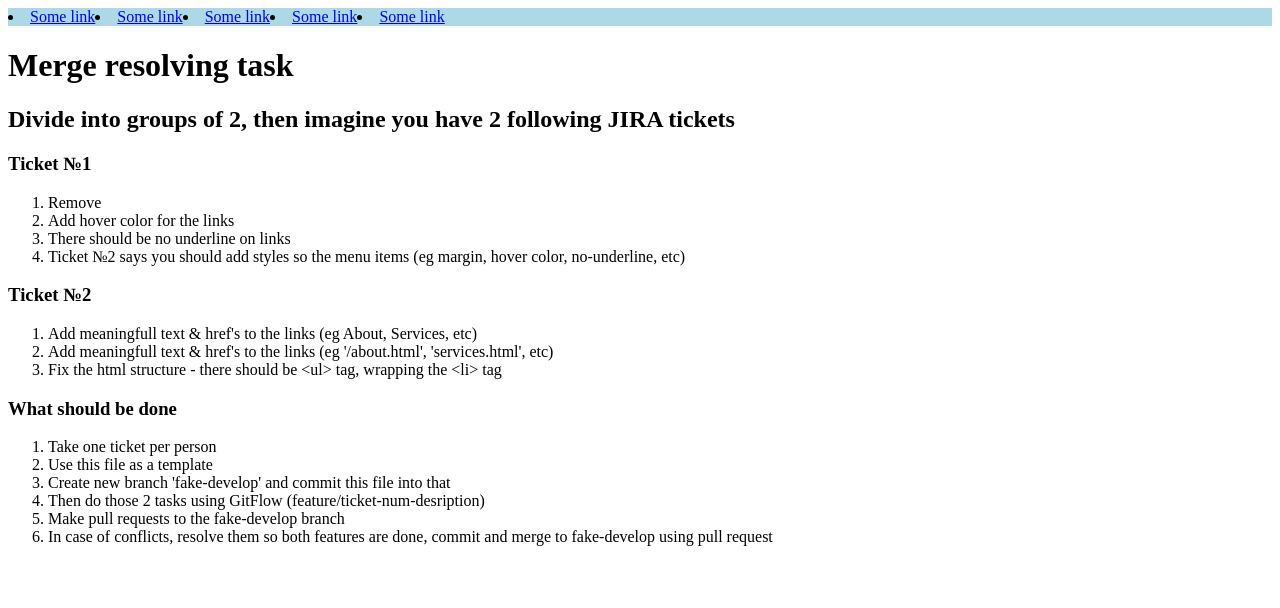
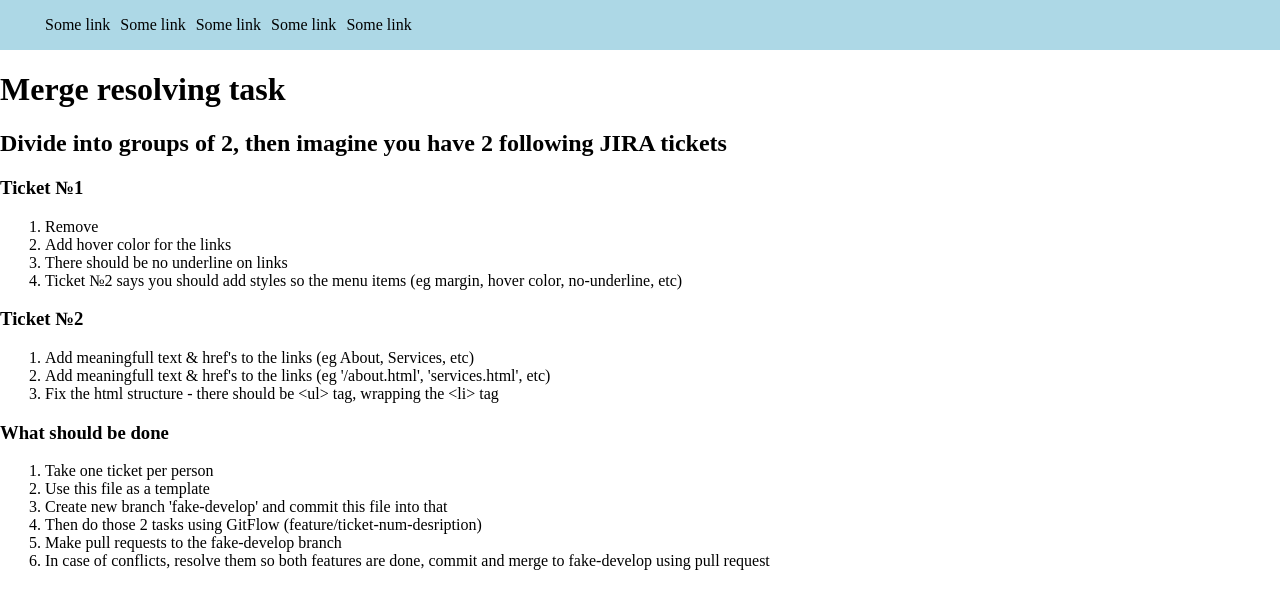
Before and after one commit to infoshareacademy/jfddl5-orly-sokoly-herosi, a plain HTML site: page fake.html in a window 1280 px wide. Drawn offline with Linux system fonts and the light colour scheme.

Commit message:
styling nav

```diff
--- a/fake.html
+++ b/fake.html
@@ -4,20 +4,51 @@
   <meta charset="UTF-8">
   <title>Lets make some conflicts :)</title>
   <style>
+    body {
+        margin: 0;
+        padding: 0;
+        height: auto;
+    }
+
     .menu {
         background: lightblue;
         display: flex;
-        flex-flow: row nowrap;
+
     }
+
+    .menu__item {
+        display: flex;
+        flex-direction: row;
+        text-decoration: none;
+        justify-content: space-around;
+        list-style-type: none;
+    }
+
+    li {
+        margin: 0px 5px 0px 5px;
+    }
+
+    a {
+        text-decoration: none;
+        color: black;
+    }
+
+    a:hover {
+        color: red;
+    }
+
+
   </style>
 </head>
 <body>
 <nav class="menu">
-    <li><a href="#">Some link</a></li>
-    <li><a href="#">Some link</a></li>
-    <li><a href="#">Some link</a></li>
-    <li><a href="#">Some link</a></li>
-    <li><a href="#">Some link</a></li>
+<ul class="menu__item">
+    <li class="menu__item-a"><a href="#">Some link</a></li>
+    <li class="menu__item-a"><a href="#">Some link</a></li>
+    <li class="menu__item-a"><a href="#">Some link</a></li>
+    <li class="menu__item-a"><a href="#">Some link</a></li>
+    <li class="menu__item-a"><a href="#">Some link</a></li>
+</ul>
 </nav>
 <main>
     <h1>Merge resolving task</h1>
```
